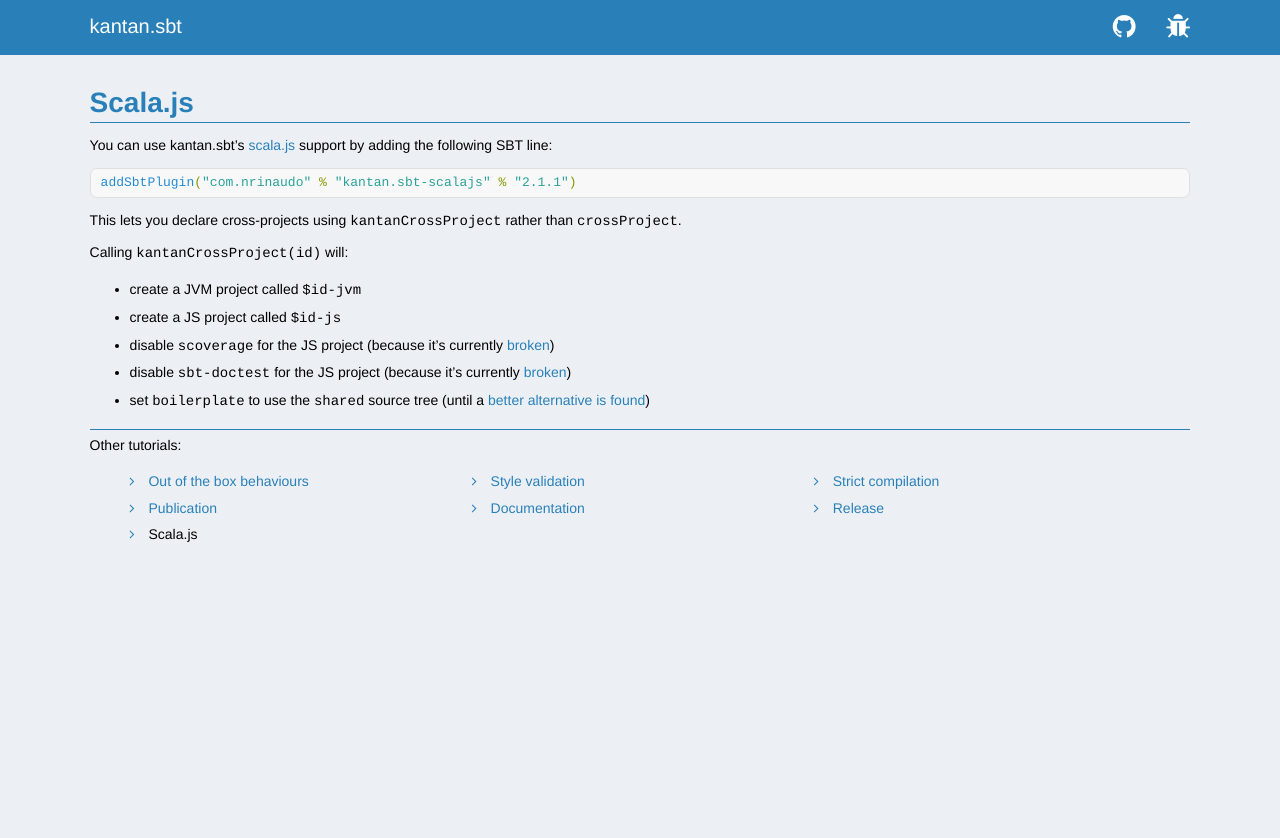
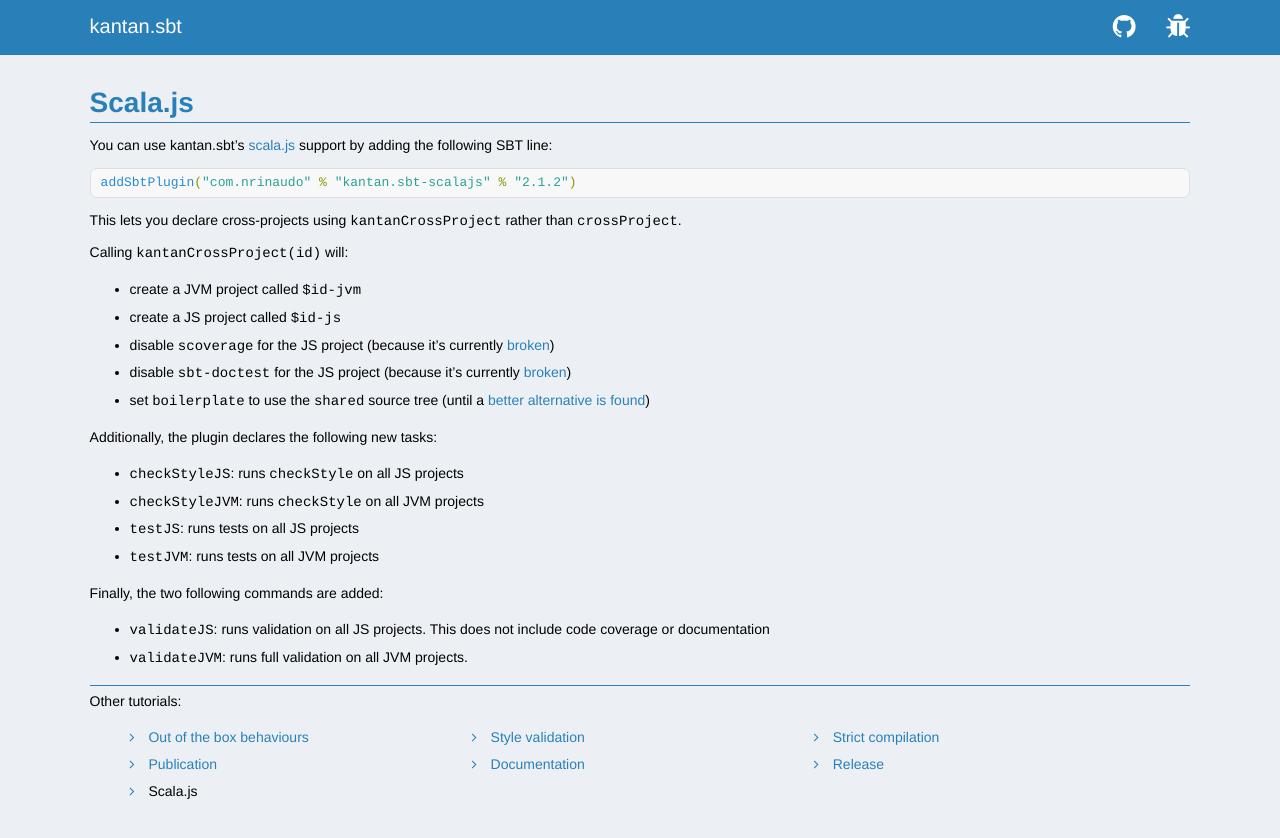
Before and after one commit to nrinaudo/kantan.sbt, a Jekyll site: the page built from scalajs.md, in a window 1280 px wide. Shown: the top 838 px of the page. Built offline with Jekyll 4.4.1, drawn with Linux system fonts in a browser that asks for light colours.

Commit message:
updated site

````diff
--- a/scalajs.md
+++ b/scalajs.md
@@ -8,7 +8,7 @@ sort_order: 7
 You can use kantan.sbt's [scala.js] support by adding the following SBT line:
 
 ```scala
-addSbtPlugin("com.nrinaudo" % "kantan.sbt-scalajs" % "2.1.1")
+addSbtPlugin("com.nrinaudo" % "kantan.sbt-scalajs" % "2.1.2")
 ```
 
 This lets you declare cross-projects using `kantanCrossProject` rather than `crossProject`.
@@ -20,4 +20,14 @@ Calling `kantanCrossProject(id)` will:
 * disable `sbt-doctest` for the JS project (because it's currently [broken](https://github.com/tkawachi/sbt-doctest/issues/52))
 * set `boilerplate` to use the `shared` source tree (until a [better alternative is found](https://github.com/sbt/sbt-boilerplate/issues/21))
 
+Additionally, the plugin declares the following new tasks:
+* `checkStyleJS`: runs `checkStyle` on all JS projects
+* `checkStyleJVM`: runs `checkStyle` on all JVM projects
+* `testJS`: runs tests on all JS projects
+* `testJVM`: runs tests on all JVM projects
+
+Finally, the two following commands are added:
+* `validateJS`: runs validation on all JS projects. This does not include code coverage or documentation
+* `validateJVM`: runs full validation on all JVM projects.
+
 [scala.js]:https://www.scala-js.org/
````
Also changed, not shown: index.md (+5 -5 lines), release.md (+1 -1 lines), style.md (+2 -2 lines).
